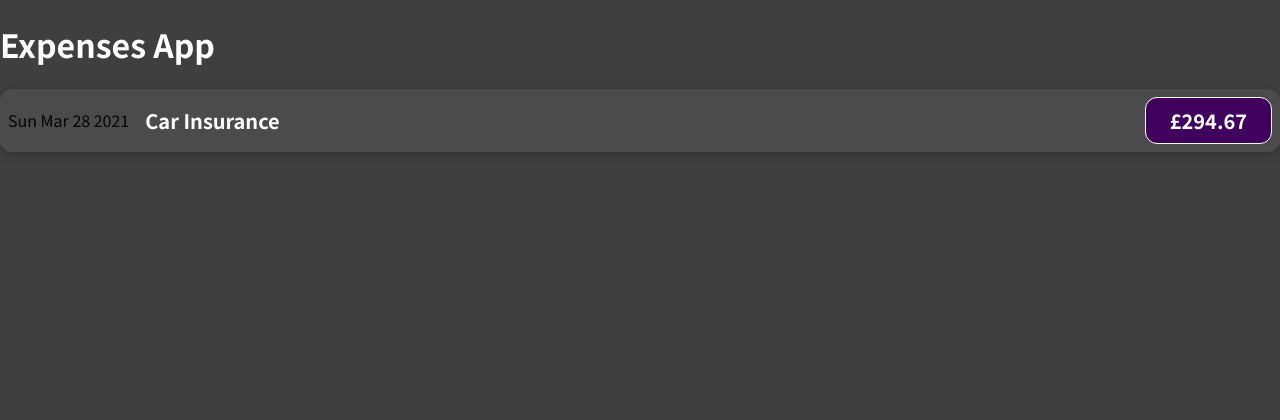
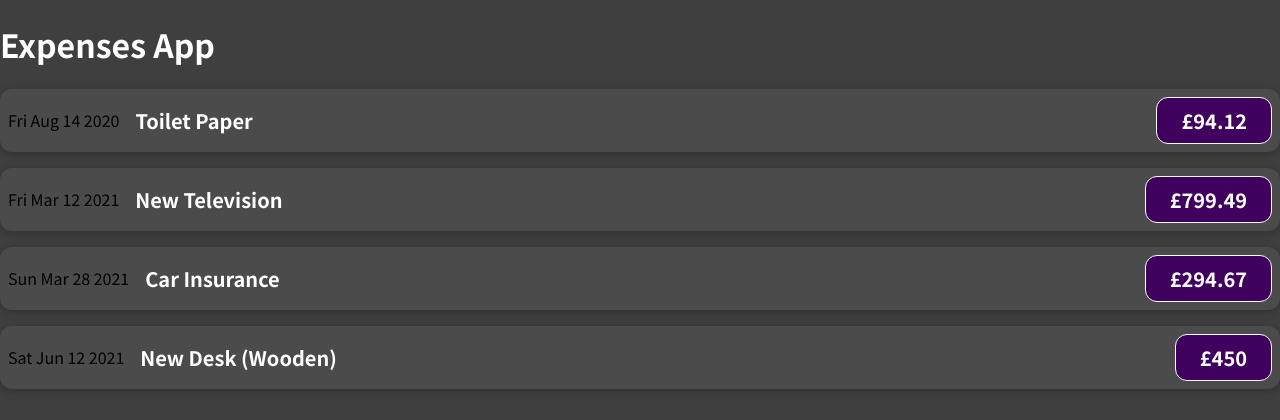
Before and after one commit to craigea92/expenses-app, a React (Create React App) app: page / in a window 1280 px wide. Shown: the top 420 px of the page. Built offline with nearby package versions, Linux system fonts and the light colour scheme.

Commit message:
Added props to the expense item component

```diff
--- a/src/components/App.jsx
+++ b/src/components/App.jsx
@@ -1,10 +1,56 @@
 import ExpenseItem from "./ExpenseItem";
 
 function App() {
+  const expenses = [
+    {
+      id: "e1",
+      title: "Toilet Paper",
+      amount: 94.12,
+      date: new Date(2020, 7, 14),
+    },
+    {
+      id: "e2",
+      title: "New Television",
+      amount: 799.49,
+      date: new Date(2021, 2, 12),
+    },
+    {
+      id: "e3",
+      title: "Car Insurance",
+      amount: 294.67,
+      date: new Date(2021, 2, 28),
+    },
+    {
+      id: "e4",
+      title: "New Desk (Wooden)",
+      amount: 450,
+      date: new Date(2021, 5, 12),
+    },
+  ];
+
   return (
     <div>
       <h1>Expenses App</h1>
-      <ExpenseItem />
+      <ExpenseItem
+        title={expenses[0].title}
+        amount={expenses[0].amount}
+        date={expenses[0].date}
+      />
+      <ExpenseItem
+        title={expenses[1].title}
+        amount={expenses[1].amount}
+        date={expenses[1].date}
+      />
+      <ExpenseItem
+        title={expenses[2].title}
+        amount={expenses[2].amount}
+        date={expenses[2].date}
+      />
+      <ExpenseItem
+        title={expenses[3].title}
+        amount={expenses[3].amount}
+        date={expenses[3].date}
+      />
     </div>
   );
 }
--- a/src/components/ExpenseItem.jsx
+++ b/src/components/ExpenseItem.jsx
@@ -1,17 +1,14 @@
 import React from "react";
 import "./ExpenseItem.css";
 
-function ExpenseItem() {
-  const expenseDate = new Date(2021, 2, 28);
-  const expenseTitle = "Car Insurance";
-  const expenseAmount = 294.67;
+function ExpenseItem(props) {
 
   return (
     <div className="expense-item">
-      <div>{expenseDate.toDateString()}</div>
+      <div>{props.date.toDateString()}</div>
       <div className="expense-item__description">
-        <h2>{expenseTitle}</h2>
-        <div className="expense-item__price">£{expenseAmount}</div>
+        <h2>{props.title}</h2>
+        <div className="expense-item__price">£{props.amount}</div>
       </div>
     </div>
   );
```
